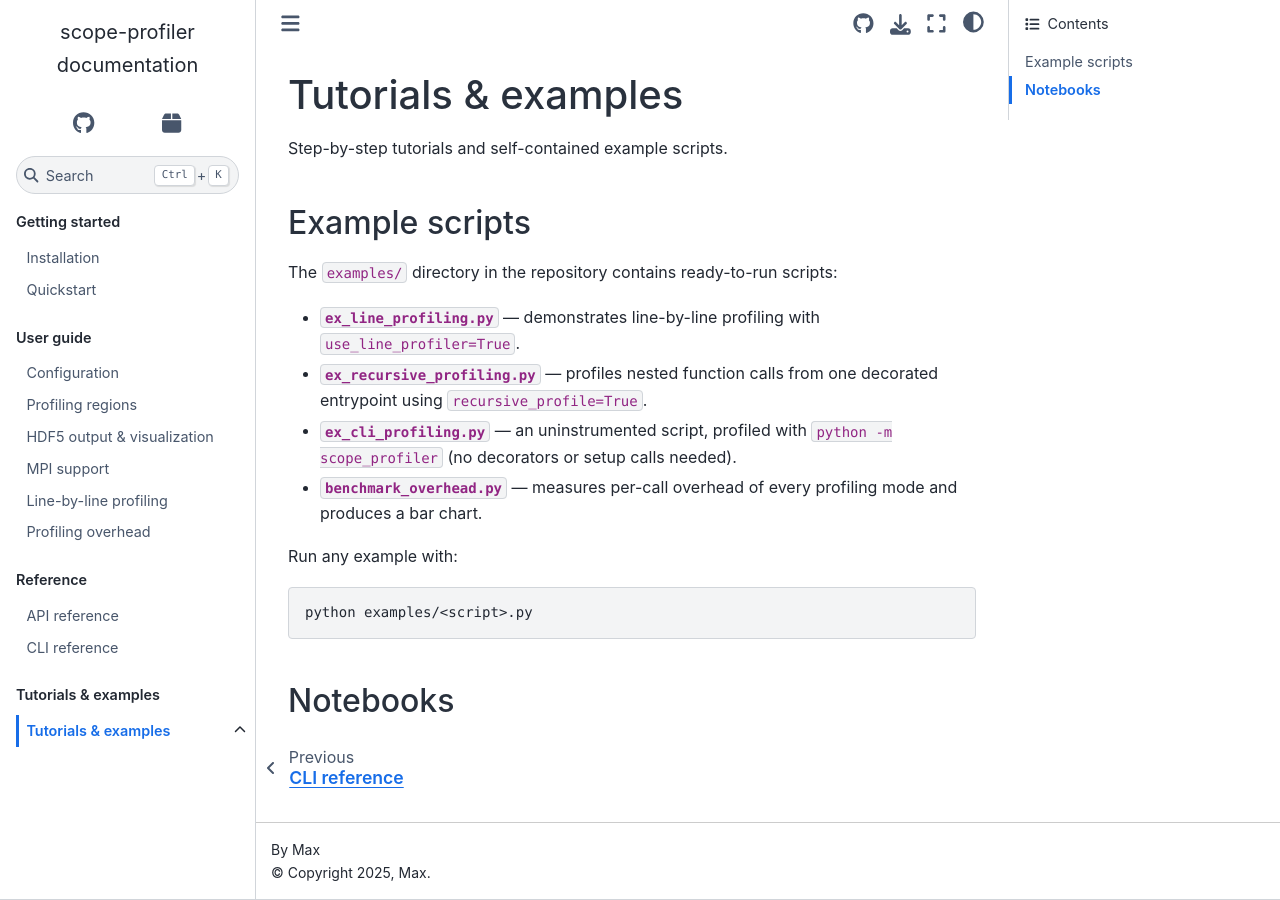
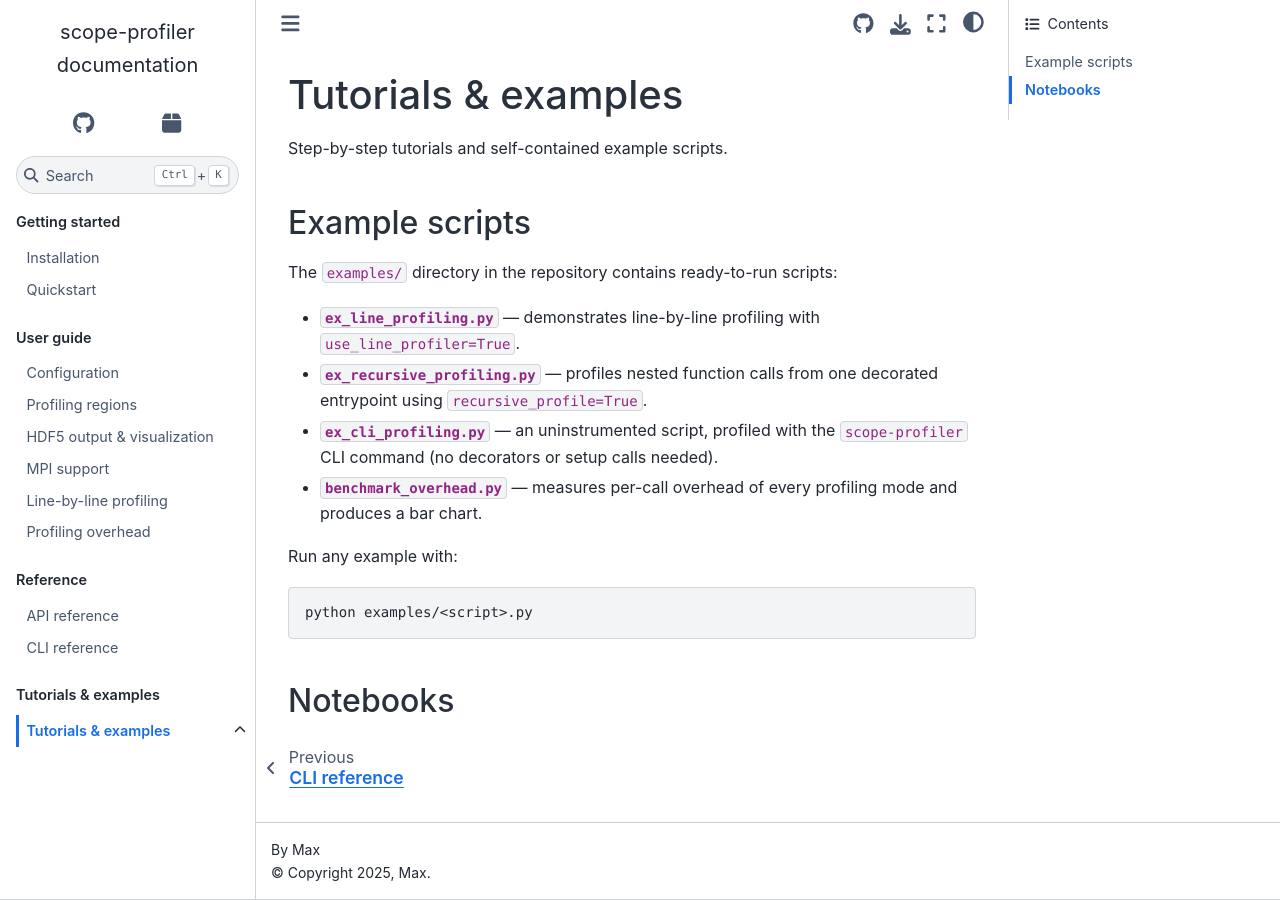
Before and after one commit to max-models/scope-profiler, a Sphinx documentation site: the page built from docs/source/tutorials.md, in a window 1280 px wide. Built offline with Sphinx 7.4.7 and the Sphinx Book theme 1.1.4, drawn with Linux system fonts in a browser that asks for light colours.

Commit message:
Added scope-profiler to CLI

```diff
--- a/docs/source/tutorials.md
+++ b/docs/source/tutorials.md
@@ -11,8 +11,8 @@ scripts:
   with `use_line_profiler=True`.
 - **`ex_recursive_profiling.py`** --- profiles nested function calls from
   one decorated entrypoint using `recursive_profile=True`.
-- **`ex_cli_profiling.py`** --- an uninstrumented script, profiled with
-  `python -m scope_profiler` (no decorators or setup calls needed).
+- **`ex_cli_profiling.py`** --- an uninstrumented script, profiled with the
+  `scope-profiler` CLI command (no decorators or setup calls needed).
 - **`benchmark_overhead.py`** --- measures per-call overhead of every
   profiling mode and produces a bar chart.
 
--- a/pyproject.toml
+++ b/pyproject.toml
@@ -62,6 +62,7 @@ optional-dependencies.test = [
 ]
 urls."Source" = "https://github.com/max-models/scope-profiler"
 
+scripts.scope-profiler = "scope_profiler.__main__:main"
 scripts.scope-profiler-pproc = "scope_profiler.post_processing:main"
 
 [tool.setuptools.packages.find]
```
Also changed, not shown: README.md (+3 -2 lines), 1 other file.
